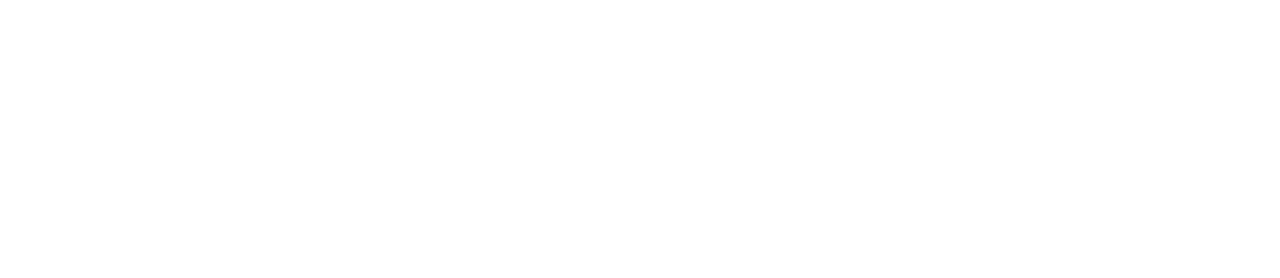
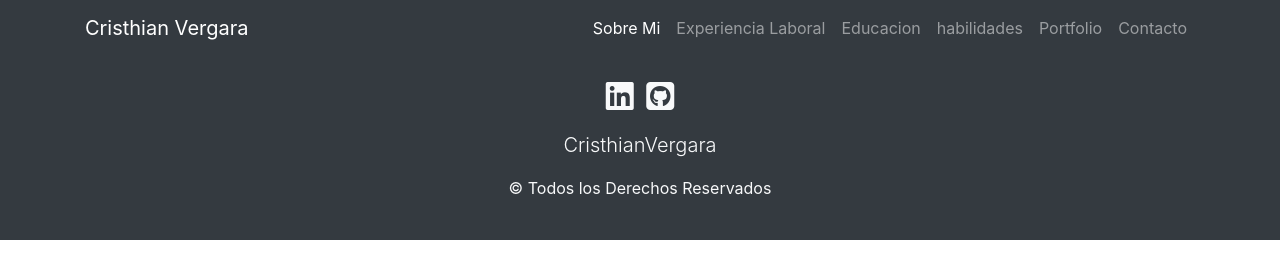
Before and after one commit to vecramar/vecramar.github.io, a plain HTML site: page index.html in a window 1280 px wide. Drawn offline with nearby package versions, Linux system fonts and the light colour scheme.

Commit message:
modificacion de footer

```diff
--- a/index.html
+++ b/index.html
@@ -12,8 +12,49 @@
     <link rel="stylesheet" href="css/style.css">
 </head>
 <body>
+    <!--footer-->
+<header>
+    <nav class="navbar navbar-expand-lg navbar-dark bg-dark">
+        <div class="container">
+        <a class="navbar-brand" href="#">Cristhian Vergara</a>
+        <button class="navbar-toggler" type="button" data-toggle="collapse" data-target="#navbarSupportedContent" aria-controls="navbarSupportedContent" aria-expanded="false" aria-label="Toggle navigation">
+          <span class="navbar-toggler-icon"></span>
+        </button>
 
+        <div class="collapse navbar-collapse" id="navbarSupportedContent">
+          <ul class="navbar-nav ml-auto">
+            <li class="nav-item active">
+              <a class="nav-link" href="#">Sobre Mi <span class="sr-only">(current)</span></a>
+            </li>
+            <li class="nav-item">
+              <a class="nav-link" href="#">Experiencia Laboral</a>
+            </li>
+            <li class="nav-item">
+                <a class="nav-link" href="#">Educacion</a>
+              </li>
+              <li class="nav-item">
+                <a class="nav-link" href="#">habilidades</a>
+              </li>
+              <li class="nav-item">
+                <a class="nav-link" href="#">Portfolio</a>
+              </li>
+              <li class="nav-item">
+                <a class="nav-link" href="#">Contacto</a>
+              </li>
+            </div>
+      </nav>
+    </div>
+</header>
+<!--footer-->
+<footer class="bg-dark text-light py-4">
+    <div class="container text-center">
+        <a class="fab fa-linkedin fa-2x mr-2"></a>
+        <a class="fab fa-github-square fa-2x"></a>
+        <p class="lead mt-3">CristhianVergara</p>
+        <p>&copy; Todos los Derechos Reservados</p>
+    </div>
 
+</footer>
 
 <!--librerias---------------------------------------------------------->
 <script src="https://code.jquery.com/jquery-3.4.1.slim.min.js" integrity="sha384-J6qa4849blE2+poT4WnyKhv5vZF5SrPo0iEjwBvKU7imGFAV0wwj1yYfoRSJoZ+n" crossorigin="anonymous"></script>
```
